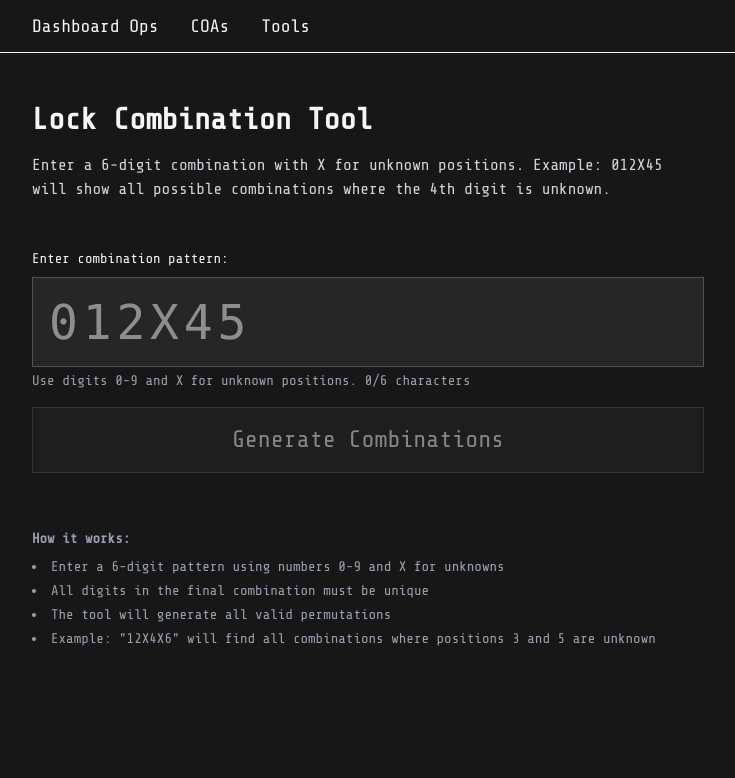
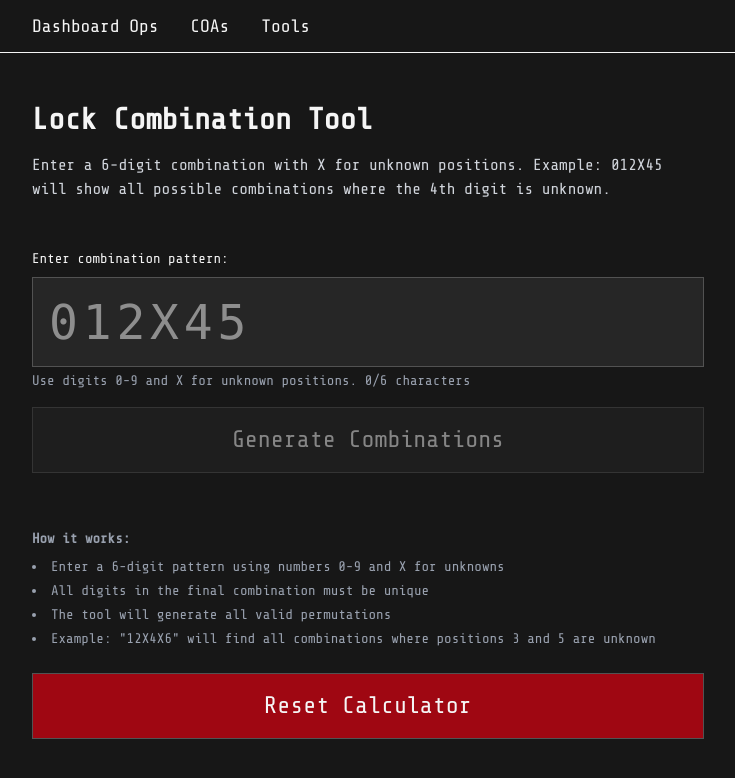
Before and after one commit to Dillonzellis/wz-dashboard, a Next.js app: page /tools in a window 1280 px wide. Shown: the top 778 px of the page, without its empty margins (64-799 px from the left). Built offline with nearby package versions, Linux system fonts and the light colour scheme.

Commit message:
add reset button and toggle marked combos

```diff
--- a/src/app/tools/page.tsx
+++ b/src/app/tools/page.tsx
@@ -119,7 +119,21 @@ export default function ToolsPage() {
   };
 
   const handleCombinationClick = (combo: string) => {
-    setClickedCombinations((prev) => new Set([...prev, combo]));
+    setClickedCombinations((prev) => {
+      const newSet = new Set(prev);
+      if (newSet.has(combo)) {
+        newSet.delete(combo); // Remove if already clicked
+      } else {
+        newSet.add(combo); // Add if not clicked
+      }
+      return newSet;
+    });
+  };
+
+  const resetCalculator = () => {
+    setInput("");
+    setCombinations([]);
+    setClickedCombinations(new Set());
   };
 
   return (
@@ -205,6 +219,13 @@ export default function ToolsPage() {
           </li>
         </ul>
       </div>
+
+      <button
+        onClick={resetCalculator}
+        className="cursor-pointer border border-neutral-600 bg-red-800 p-4 text-2xl text-neutral-100 transition-all duration-200 hover:bg-red-600"
+      >
+        Reset Calculator
+      </button>
     </div>
   );
 }
```
